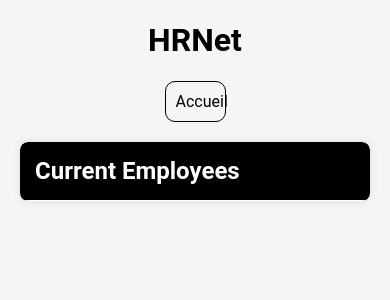
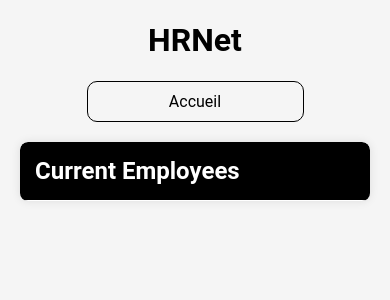
Before and after one commit to DamienL47/P14-HRNET, a React (Create React App) app in the folder hrnet-project/: page /employees in a window 390 px wide. Shown: the top 300 px of the page. Built offline with nearby package versions, Linux system fonts and the light colour scheme.

Commit message:
fix responsive link

```diff
--- a/hrnet-project/src/components/ArrayEmployees/style.module.css
+++ b/hrnet-project/src/components/ArrayEmployees/style.module.css
@@ -76,6 +76,17 @@
   }
 
   @media screen and (max-width: 600px) {
+    .link {
+        display: block;
+        width: 50%;
+        margin: auto;
+        text-decoration: none;
+        color: black;
+        border: 1px solid black;
+        border-radius: 10px;
+        padding: 10px;
+        text-align: center;
+    }
     .table, .table thead, .table tbody, .table th, .table td, .table tr {
       display: block;
     }
```
